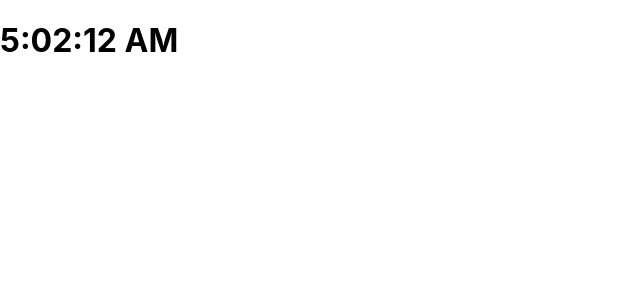
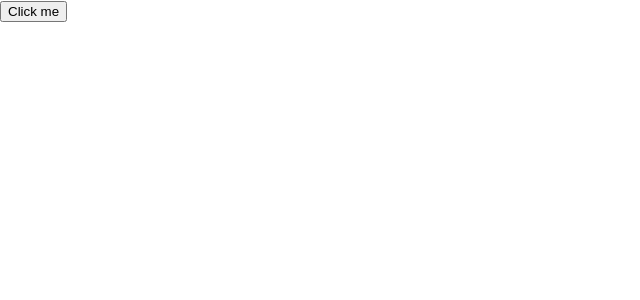
Before and after one commit to TiagoNeve/reactjs_studies, a React (Create React App) app in the folder iniciando_com_reactjs/app-react/: page / in a window 1280 px wide. Shown: the top 300 px of the page, without its empty margins (0-640 px from the left). Built offline with nearby package versions, Linux system fonts and the light colour scheme.

Commit message:
Entendendo o conceito de eventos

```diff
--- /dev/null
+++ b/iniciando_com_reactjs/app-react/src/Events.js
@@ -0,0 +1,30 @@
+import React, { Component} from 'react'
+
+export default class Events extends Component {
+    constructor(props) {
+        super(props)
+        this.state = {
+            clicked: 0
+        }
+
+        // this.clickMethod = this.clickMethod.bind(this)
+    }
+
+    // Se utilizar uma arrow function não é preciso definir contexto.
+    clickMethod = () => {
+        console.log('--- CLICK METHOD BEGIN ---', this.state.clicked);
+        this.setState({
+            clicked: this.state.clicked + 1
+        })
+
+        console.log('--- CLICK METHOD END ---', this.state.clicked)
+    }
+
+    render() {
+        return(
+            <div>
+                <button onClick={this.clickMethod} type='button'>Click me</button>
+            </div>
+        )
+    }
+}
--- a/iniciando_com_reactjs/app-react/src/index.js
+++ b/iniciando_com_reactjs/app-react/src/index.js
@@ -6,11 +6,12 @@
 import Clock2 from './Clock2'
 import Props from './Props'
 import State from './State'
+import Events from './Events'
 import reportWebVitals from './reportWebVitals';
 
 ReactDOM.render(
   <React.StrictMode>
-    <Clock2 />
+    <Events />
   </React.StrictMode>,
   document.getElementById('root')
 );
```
Also changed, not shown: 1 other file (tests, documents, lock files or other folders).
